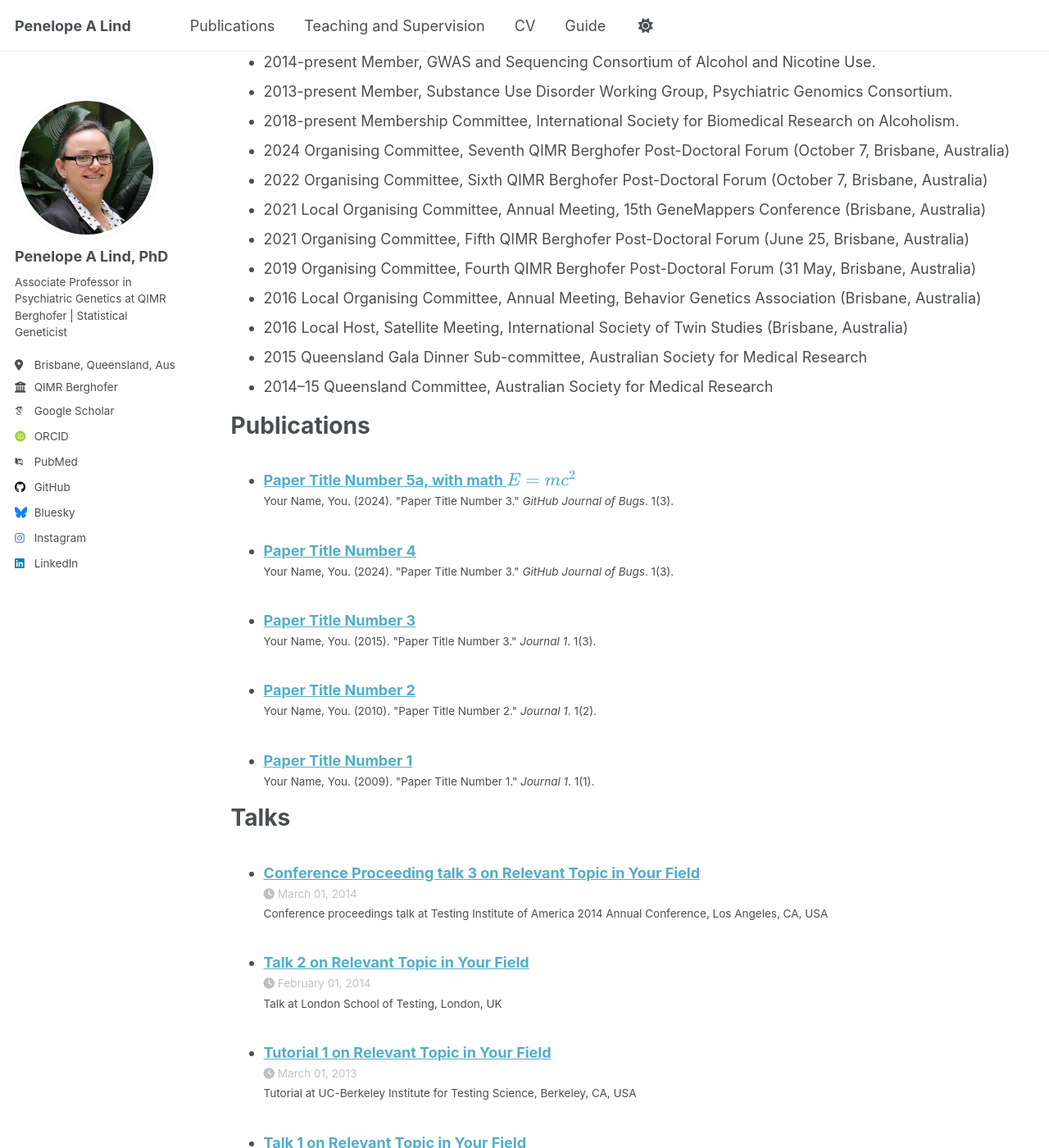
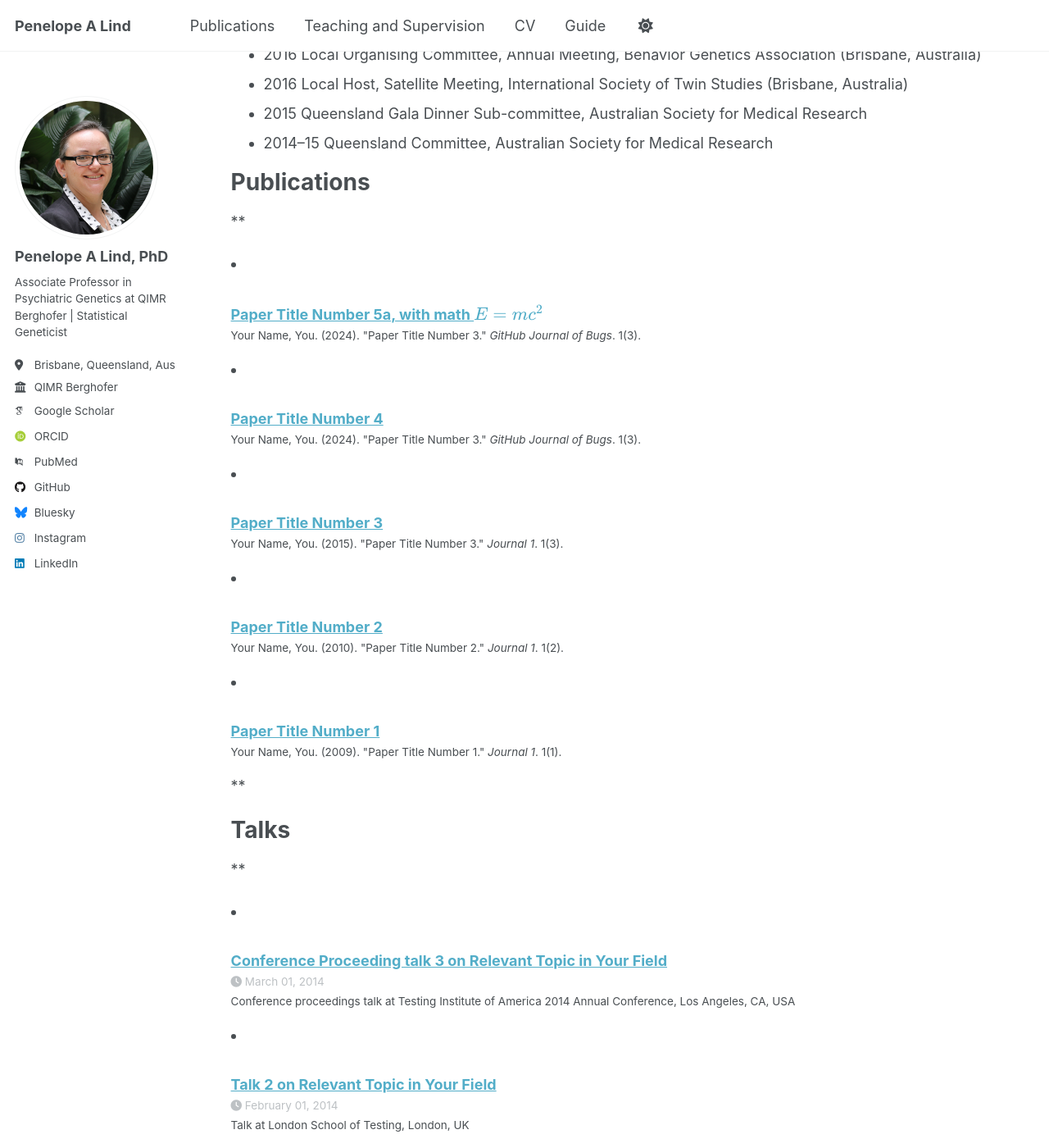
Before and after one commit to penelopelind/penelopelind.github.io, a Jekyll site: the page built from _pages/cv.md, in a window 1280 px wide and 1400 px high, scrolled down 4708 px. Shown: the whole window at 82% size. Built offline with Jekyll 4.4.1, drawn with Linux system fonts in a browser that asks for light colours; some web fonts are replaced; a script that is not in the unit is left out.

Commit message:
Update cv.md

```diff
--- a/_pages/cv.md
+++ b/_pages/cv.md
@@ -11,23 +11,23 @@ redirect_from:
 
 Education
 ======
-* <ul>Postgraduate</ul>:
+* **Postgraduate**:
   * Post-doctoral Fellow in the Department of Genetics, University of North Carolina at Chapel Hill, Chapel Hill, NC 27599, USA
   * Post-doctoral Fellow at the Ernest Gallo Clinic and Research Center, Neurology Department at the University of California, San Francisco, Emeryville, CA 94608, USA
 
-* <ul>Graduate</ul>:
+* **Graduate**:
   * Graduate Diploma in Education (Senior Years) with Distinction (Science Education - Biology Extension), Queensland University of Technology, Australia.
   * Ph.D in Biological Sciences, University of Waikato, New Zealand. Dissertation Title: '<em>Comparative Characterization of Esterases and Lipases for Biosensors</em>.
 
-* <ul>Undergraduate</ul>:
+* **Undergraduate**:
   * First Class Bachelor of Science with Honors in Biochemistry, Victoria University of Wellington, New Zealand
   * Bachelor of Science (BSc) in Genetics & Molecular Biology and Biochemistry, Victoria University of Wellington, New Zealand
 
 Primary Appointment
 ======
-* <ul>2016-present</ul>: Senior Research Officer
+* **2016-present**: Senior Research Officer
   * Psychiatric Genetics Group, QIMR Berghofer, Brisbane, Australia
-* <ul>2005-2016</ul>: Research Officer
+* **2005-2016**: Research Officer
   * Psychiatric Genetics Group, QIMR Berghofer, Brisbane, Australia
 
 Adjunct/Honorary Appointments
@@ -134,18 +134,18 @@ Service and leadership
 
 Publications
 ======
-  <ul>{% for post in site.publications reversed %}
+  **{% for post in site.publications reversed %}
     {% include archive-single-cv.html %}
-  {% endfor %}</ul>
+  {% endfor %}**
 
 Talks
 ======
-  <ul>{% for post in site.talks reversed %}
+  **{% for post in site.talks reversed %}
     {% include archive-single-talk-cv.html  %}
-  {% endfor %}</ul>
+  {% endfor %}**
 
 Teaching and Supervision
 ======
-  <ul>{% for post in site.teaching reversed %}
+  **{% for post in site.teaching reversed %}
     {% include archive-single-cv.html %}
-  {% endfor %}</ul>
+  {% endfor %}**
```
